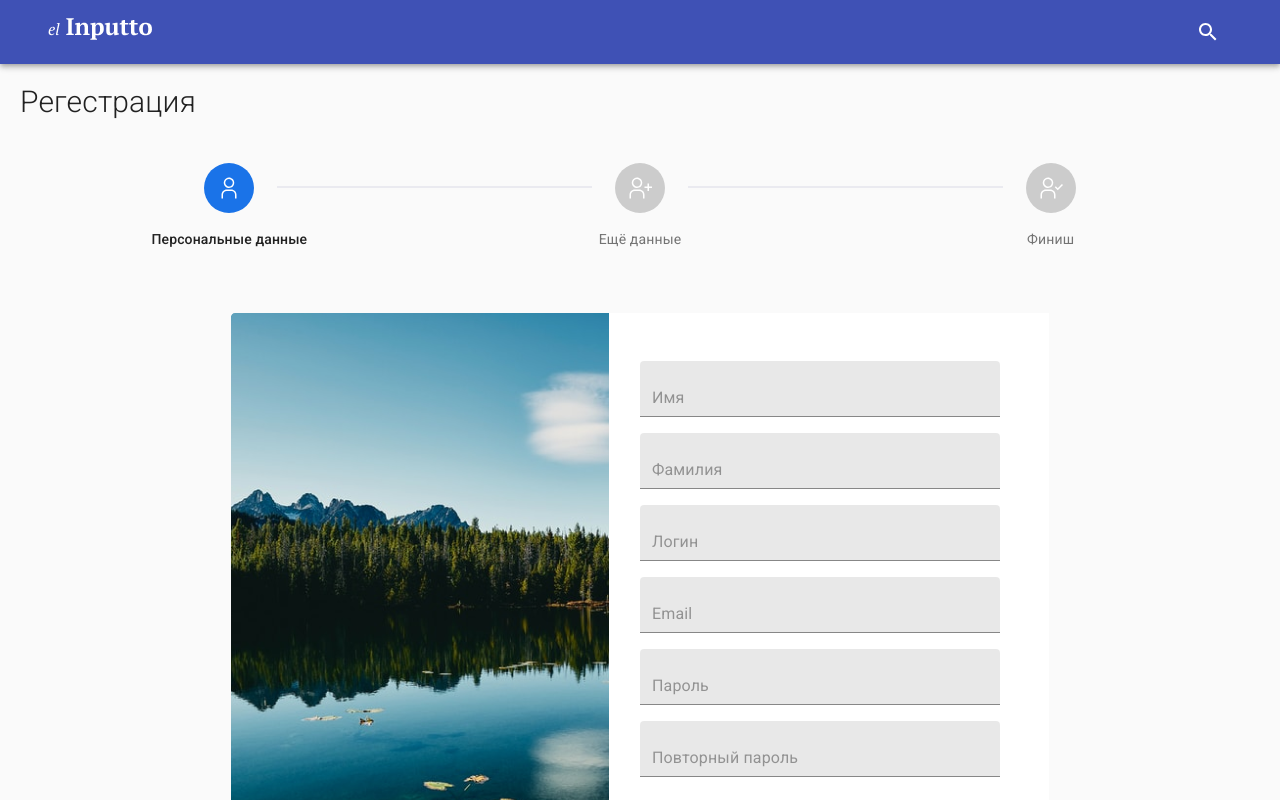
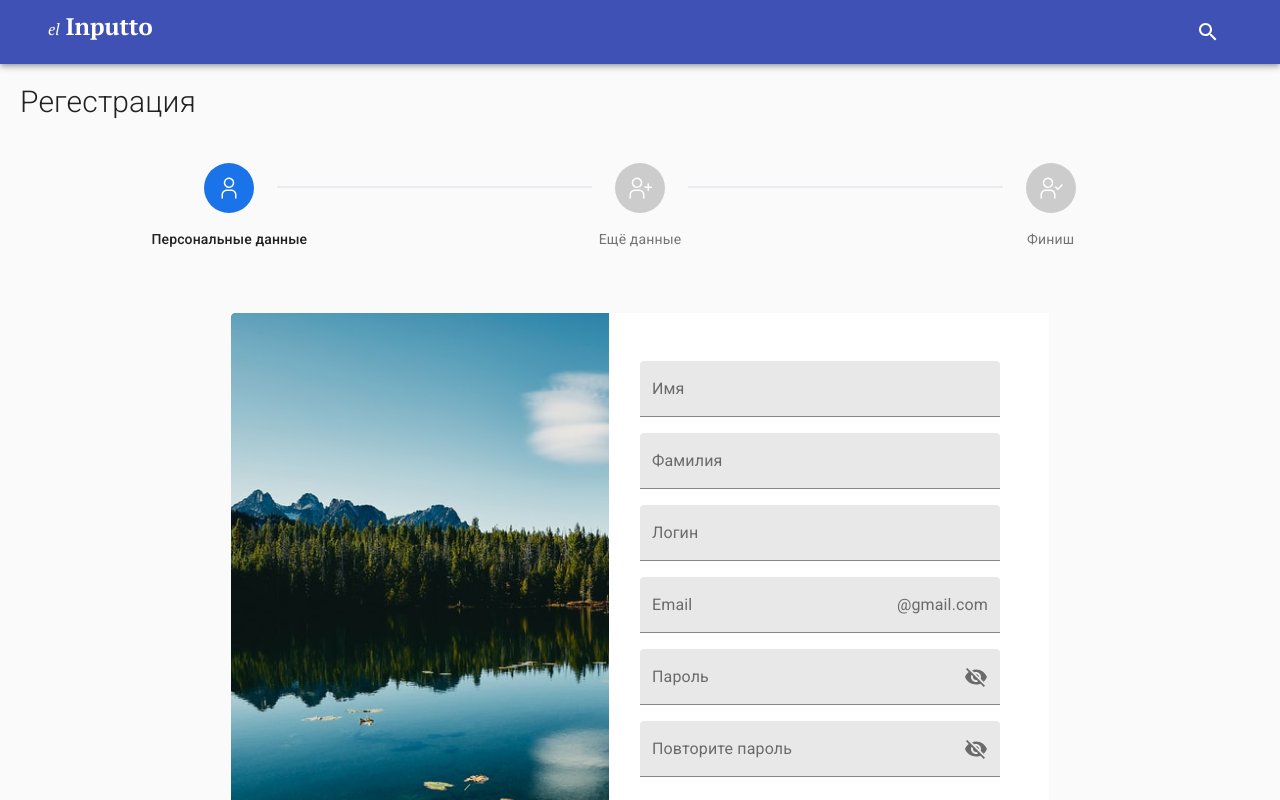
Before and after one commit to Arsenhyk/inputto, a React (Create React App) app: page / in a window 1280 px wide. Shown: the top 800 px of the page. Built offline with nearby package versions, Linux system fonts and the light colour scheme.

Commit message:
add form

```diff
--- a/src/Components/CheckIn.js
+++ b/src/Components/CheckIn.js
@@ -13,6 +13,7 @@ import personCheck from '../image/personCheck.svg'
 
 import FormOne from '../Components/FormOne'
 import FormTwo from '../Components/FormTwo'
+import FormThree from '../Components/FormThree'
 
 
 
@@ -147,7 +148,7 @@ function getStepContent(step) {
     case 1:
       return < FormTwo />;
     case 2:
-      return 'This is the bit I really care about!';
+      return < FormThree />;
     default:
       return 'Unknown step';
   }
--- a/src/Components/FormOne.js
+++ b/src/Components/FormOne.js
@@ -1,17 +1,20 @@
-import React, {Component} from 'react';
+import React, {useState} from 'react';
 import { Formik, Form } from 'formik';
 import * as Yup from 'yup';
 import TextField from '@material-ui/core/TextField';
-
+import InputAdornment from '@material-ui/core/InputAdornment';
+import Visibility from '@material-ui/icons/Visibility';
+import VisibilityOff from '@material-ui/icons/VisibilityOff';
+import IconButton from '@material-ui/core/IconButton';
+import clsx from 'clsx';
 import { withStyles } from '@material-ui/core/styles';
 import{ Grid }from '@material-ui/core';
+import FilledInput from '@material-ui/core/FilledInput';
+import FormControl from '@material-ui/core/FormControl';
 
 import imgOne from '../image/imgOne.png'
 
 import {formStyle as styles} from '../Styles';
-
-
-
 
 
 const SignupSchema = Yup.object().shape({
@@ -49,9 +52,30 @@ const SignupSchema = Yup.object().shape({
     .required(),
   });
 
-  class FormOne extends Component{
-    render(){
-      const { classes } = this.props;
+
+  function FormOne(styles) {
+
+      const { classes } = styles;
+
+      const [values, setValues] = useState({
+        amount: '',
+        password: '',
+        weight: '',
+        weightRange: '',
+        showPassword: false,
+      });
+
+      const handleChange = (prop) => (event) => {
+        setValues({ ...values, [prop]: event.target.value });
+      };
+
+      const handleClickShowPassword = () => {
+        setValues({ ...values, showPassword: !values.showPassword });
+      };
+
+      const handleMouseDownPassword = (event) => {
+        event.preventDefault();
+      };
 
       return (
 
@@ -86,27 +110,78 @@ const SignupSchema = Yup.object().shape({
             }}
           >
             {({ errors, touched }) => (
-              <Form className={classes.forms} >
-                <TextField className={classes.textForm} type="text" name="firstName" placeholder="Имя" variant="filled"/>
+              <Form className= {classes.forms}>
+                <TextField className={clsx( classes.textForm )} type="text" name="firstName" label="Имя" variant="filled"/>
+
                 {errors.firstName && touched.firstName ? (
                   <div>{errors.firstName}</div>
                 ) : null}
 
-                <TextField className={classes.textForm} type="text" name="lastName" placeholder="Фамилия"  variant="filled"/>
+                <TextField className={classes.textForm} type="text" name="lastName" label="Фамилия"  variant="filled"/>
                 {errors.lastName && touched.lastName ? (
                   <div>{errors.lastName}</div>
                 ) : null}
 
-                <TextField className={classes.textForm} name="login" type="text" placeholder="Логин" variant="filled"/>
+                <TextField className={classes.textForm} name="login" type="text" label="Логин" variant="filled"/>
                 {errors.login && touched.login ? <div>{errors.login}</div> : null}
 
-                <TextField className={classes.textForm} name="email" type="email" placeholder="Email" variant="filled"/>
+                <TextField className={classes.textForm}
+                name="email"
+                type="email"
+                label="Email"
+                variant="filled"
+                InputProps={{
+                endAdornment:(<InputAdornment position="end">@gmail.com</InputAdornment>)
+                }}
+                />
                 {errors.email && touched.email ? <div>{errors.email}</div> : null}
 
-                <TextField className={classes.textForm} type="password" name="password" placeholder="Пароль" id="txtNewPassword" variant="filled"/>
+                <TextField className={classes.textForm}
+                name="password"
+                label="Пароль"
+                id="txtPassword"
+                variant="filled"
+                type={values.showPassword ? 'text' : 'password'}
+                value={values.password}
+                onChange={handleChange('password')}
+                InputProps={{
+                    endAdornment: (
+                    <InputAdornment position="end">
+                        <IconButton
+                            aria-label="toggle password visibility"
+                            onClick={handleClickShowPassword}
+                            onMouseDown={handleMouseDownPassword}
+                            edge="end"
+                    >
+                    {values.showPassword ? <Visibility /> : <VisibilityOff />}
+                        </IconButton>
+                    </InputAdornment>
+                    )}}
+                    />
                 {errors.password && touched.password ? <div>{errors.password}</div> : null}
 
-                <TextField className={classes.textForm} type="password" name="rPassword" placeholder="Повторный пароль" id="txtConfirmPassword" onChange="isPasswordMatch();" variant="filled" />
+                <TextField className={classes.textForm}
+                name="rPassword"
+                label="Повторите пароль"
+                id="txtConfirmPassword"
+                variant="filled"
+                type={values.showPassword ? 'text' : 'password'}
+                value={values.password}
+                onChange={handleChange('isPasswordMatch()')}
+                InputProps={{
+                    endAdornment: (
+                    <InputAdornment position="end">
+                        <IconButton
+                            aria-label="toggle password visibility"
+                            onClick={handleClickShowPassword}
+                            onMouseDown={handleMouseDownPassword}
+                            edge="end"
+                    >
+                    {values.showPassword ? <Visibility /> : <VisibilityOff />}
+                        </IconButton>
+                    </InputAdornment>
+                    )}}
+                />
                 {errors.rPassword && touched.rPassword ? <div>{errors.rPassword}</div> : null}
 
               </Form>
@@ -115,6 +190,6 @@ const SignupSchema = Yup.object().shape({
         </Grid>
 
     </div>
-    )}}
+    )}
 
     export default withStyles (styles) (FormOne);
--- /dev/null
+++ b/src/Components/FormThree.js
@@ -0,0 +1,156 @@
+import React from 'react';
+import clsx from 'clsx';
+import { makeStyles } from '@material-ui/core/styles';
+import IconButton from '@material-ui/core/IconButton';
+import Input from '@material-ui/core/Input';
+import FilledInput from '@material-ui/core/FilledInput';
+import OutlinedInput from '@material-ui/core/OutlinedInput';
+import InputLabel from '@material-ui/core/InputLabel';
+import InputAdornment from '@material-ui/core/InputAdornment';
+import FormHelperText from '@material-ui/core/FormHelperText';
+import FormControl from '@material-ui/core/FormControl';
+import TextField from '@material-ui/core/TextField';
+import Visibility from '@material-ui/icons/Visibility';
+import VisibilityOff from '@material-ui/icons/VisibilityOff';
+import { Formik, Form } from 'formik';
+
+const useStyles = makeStyles((theme) => ({
+  root: {
+    display: 'flex',
+    flexWrap: 'wrap',
+  },
+  margin: {
+    margin: theme.spacing(1),
+  },
+  withoutLabel: {
+    marginTop: theme.spacing(3),
+  },
+  textField: {
+    width: '25ch',
+  },
+}));
+
+export default function InputAdornments() {
+  const classes = useStyles();
+  const [values, setValues] = React.useState({
+    amount: '',
+    password: '',
+    weight: '',
+    weightRange: '',
+    showPassword: false,
+  });
+
+  const handleChange = (prop) => (event) => {
+    setValues({ ...values, [prop]: event.target.value });
+  };
+
+  const handleClickShowPassword = () => {
+    setValues({ ...values, showPassword: !values.showPassword });
+  };
+
+  const handleMouseDownPassword = (event) => {
+    event.preventDefault();
+  };
+
+  return (
+    <div className={classes.root}>
+
+      <div>
+
+
+
+        <FormControl className={clsx(classes.margin, classes.textField)} variant="filled">
+
+          <InputLabel /* htmlFor="filled-adornment-password" */>Password</InputLabel>
+
+          <FilledInput
+            id="filled-adornment-password"
+            type={values.showPassword ? 'text' : 'password'}
+            value={values.password}
+            onChange={handleChange('Enter your password')}
+            endAdornment={
+              <InputAdornment position="end">
+                <IconButton
+                  aria-label="toggle password visibility"
+                  onClick={handleClickShowPassword}
+                  onMouseDown={handleMouseDownPassword}
+                  edge="end"
+                >
+                  {values.showPassword ? <Visibility /> : <VisibilityOff />}
+                </IconButton>
+              </InputAdornment>
+            }
+          />
+        </FormControl>
+
+       <FormControl className={clsx(classes.margin, classes.withoutLabel, classes.textField)}>
+          <Input
+            id="standard-adornment-weight"
+            value={values.weight}
+            onChange={handleChange('weight')}
+            endAdornment={<InputAdornment position="end">Kg</InputAdornment>}
+            aria-describedby="standard-weight-helper-text"
+            inputProps={{
+              'aria-label': 'weight',
+            }}
+          />
+        <FormHelperText id="standard-weight-helper-text">Weight</FormHelperText>
+        </FormControl>
+
+
+        <Formik
+            initialValues={{
+              firstName: '',
+              lastName: '',
+              login: '',
+              email: '',
+              password: '',
+              rPassword: ''
+            }}
+
+          >
+        {({ errors, touched }) => (
+              <Form className={classes.forms} >
+
+
+                <TextField className={classes.textForm}
+
+                label="Пароль"
+               /*  multiline */
+
+
+                name="password"
+                placeholder="Пароль"
+                id="txtNewPassword"
+                variant="filled"
+                type={values.showPassword ? 'text' : 'password'}
+                value={values.password}
+                onChange={handleChange('password')}
+                InputProps={{
+                    endAdornment: (
+                    <InputAdornment position="end">
+                        <IconButton
+                            aria-label="toggle password visibility"
+                            onClick={handleClickShowPassword}
+                            onMouseDown={handleMouseDownPassword}
+                            edge="end"
+                    >
+                    {values.showPassword ? <Visibility /> : <VisibilityOff />}
+                        </IconButton>
+                    </InputAdornment>
+                    )}}
+                    />
+
+                {errors.password && touched.password ? <div>{errors.password}</div> : null}
+
+
+
+              </Form>
+            )}
+        </Formik>
+
+      </div>
+
+    </div>
+  );
+}
--- a/src/Components/FormTwo.js
+++ b/src/Components/FormTwo.js
@@ -1,27 +1,34 @@
 import React from 'react';
- import { Formik, Form, Field } from 'formik';
- import * as Yup from 'yup';
-
+ import { Formik, Form, Field, ErrorMessage } from 'formik';
+ import * as Yup from "yup";
+ import TextField from '@material-ui/core/TextField';
+ import InputAdornment from '@material-ui/core/InputAdornment';
+ import { withStyles } from '@material-ui/core/styles';
+ import {formStyle as styles} from '../Styles';
 
  const SignupSchema = Yup.object().shape({
-    firstName: Yup.string()
+   name: Yup.string()
      .min(2, 'Too Short!')
-      .max(50, 'Too Long!')
+     .max(70, 'Too Long!')
      .required('Required'),
-    lastName: Yup.string()
-      .min(2, 'Too Short!')
-      .max(50, 'Too Long!')
+   email: Yup.string()
+     .email('Invalid email')
      .required('Required'),
-    email: Yup.string().email('Invalid email').required('Required'),
  });
 
-  export  const FormTwo = () => (
-    <div>
+ function FormTwo(styles) {
+
+  const { classes } = styles;
+
+  return(
+   <div className={classes.rootForm}>
+
      <h1>Signup</h1>
+
      <Formik
+
         initialValues={{
           firstName: '',
-          lastName: '',
           email: '',
        }}
        validationSchema={SignupSchema}
@@ -30,23 +37,46 @@ const SignupSchema = Yup.object().shape({
          console.log(values);
        }}
      >
+
        {({ errors, touched }) => (
-          <Form>
-            <Field name="city" />
+         <Form className= {classes.forms}>
+           <Field className={classes.textForm} type="text" name="firstName" label="Имя" variant="filled"  />
             {errors.firstName && touched.firstName ? (
              <div>{errors.firstName}</div>
             ) : null}
-            <Field name="sex" />
-            {errors.lastName && touched.lastName ? (
-              <div>{errors.lastName}</div>
+            <ErrorMessage name="firstName" />
+
+            <TextField
+                className={classes.textForm}
+                name="email"
+                type="email"
+                label="Email"
+                variant="filled"
+                InputProps={{
+                endAdornment:(<InputAdornment position="end">@gmail.com</InputAdornment>)
+                }}
+                />
+                {errors.email && touched.email ? <div>{errors.email}</div> : null}
+              <ErrorMessage name="email" />
+
+            <Field name="name"  />
+            {errors.name && touched.name ? (
+            <div>{errors.name}</div>
             ) : null}
-            <Field name="pasword" type="pasword" />
-            {errors.email && touched.email ? <div>{errors.email}</div> : null}
-            <button type="submit">Submit</button>
+            <ErrorMessage name="name" />
+
+            <Field name="email" type="email" />
+            {errors.email && touched.email ? (
+             <div>{errors.email}</div>
+            ) : null}
+            <ErrorMessage name="email" />
+
           </Form>
        )}
+
      </Formik>
+
    </div>
-  );
-
-  export default (FormTwo)
+)
+}
+export default withStyles (styles) (FormTwo);
```
Also changed, not shown: src/Styles.js (+9 -1 lines). Lines whose indentation alone changed are shown as unchanged.
